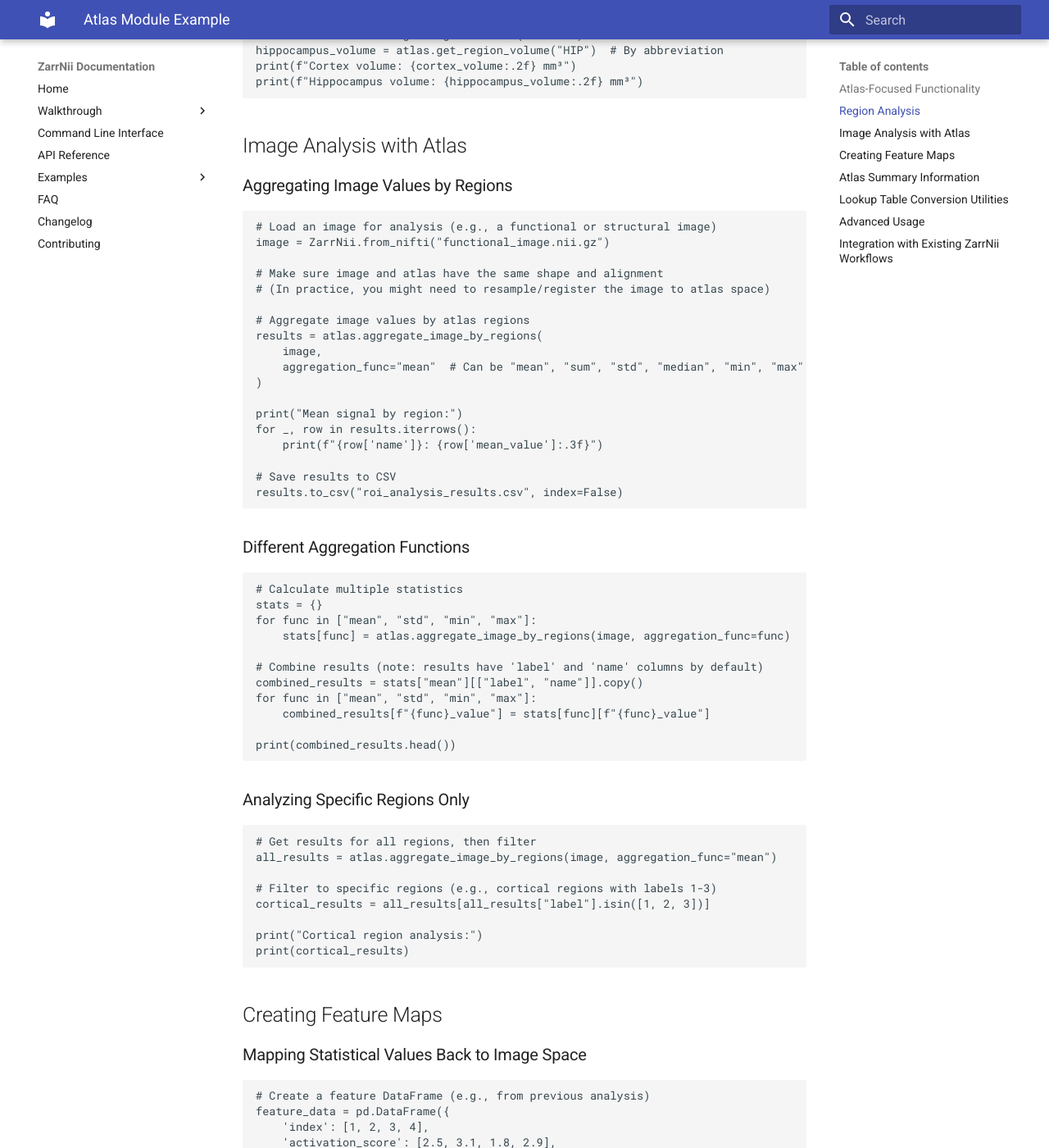
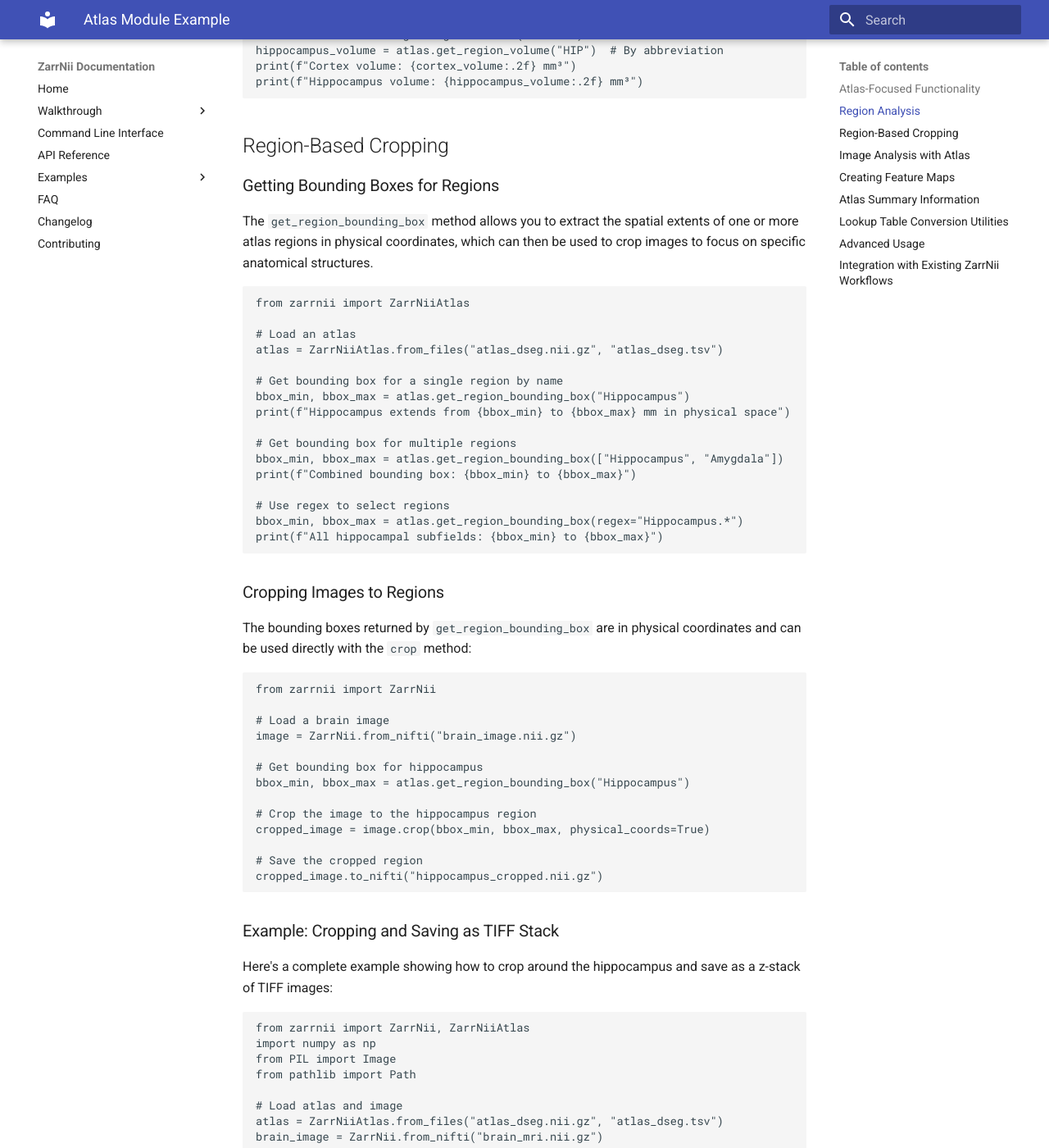
Before and after one commit to khanlab/zarrnii, an MkDocs documentation site: the page built from docs/examples/atlas_example.md, in a window 1280 px wide and 1400 px high, scrolled down 4140 px. Shown: the whole window at 82% size. Built offline with MkDocs 1.6.1 and Material for MkDocs 9.7.7, drawn with Linux system fonts in a browser that asks for light colours; some of the changed text lies outside the part shown.

Commit message:
Add documentation and examples for region-based cropping
Co-authored-by: akhanf <11492701+akhanf@users.noreply.github.com>

````diff
--- a/docs/examples/atlas_example.md
+++ b/docs/examples/atlas_example.md
@@ -209,6 +209,131 @@ print(f"Cortex volume: {cortex_volume:.2f} mm³")
 print(f"Hippocampus volume: {hippocampus_volume:.2f} mm³")
 ```
 
+## Region-Based Cropping
+
+### Getting Bounding Boxes for Regions
+
+The `get_region_bounding_box` method allows you to extract the spatial extents of one or more atlas regions in physical coordinates, which can then be used to crop images to focus on specific anatomical structures.
+
+```python
+from zarrnii import ZarrNiiAtlas
+
+# Load an atlas
+atlas = ZarrNiiAtlas.from_files("atlas_dseg.nii.gz", "atlas_dseg.tsv")
+
+# Get bounding box for a single region by name
+bbox_min, bbox_max = atlas.get_region_bounding_box("Hippocampus")
+print(f"Hippocampus extends from {bbox_min} to {bbox_max} mm in physical space")
+
+# Get bounding box for multiple regions
+bbox_min, bbox_max = atlas.get_region_bounding_box(["Hippocampus", "Amygdala"])
+print(f"Combined bounding box: {bbox_min} to {bbox_max}")
+
+# Use regex to select regions
+bbox_min, bbox_max = atlas.get_region_bounding_box(regex="Hippocampus.*")
+print(f"All hippocampal subfields: {bbox_min} to {bbox_max}")
+```
+
+### Cropping Images to Regions
+
+The bounding boxes returned by `get_region_bounding_box` are in physical coordinates and can be used directly with the `crop` method:
+
+```python
+from zarrnii import ZarrNii
+
+# Load a brain image
+image = ZarrNii.from_nifti("brain_image.nii.gz")
+
+# Get bounding box for hippocampus
+bbox_min, bbox_max = atlas.get_region_bounding_box("Hippocampus")
+
+# Crop the image to the hippocampus region
+cropped_image = image.crop(bbox_min, bbox_max, physical_coords=True)
+
+# Save the cropped region
+cropped_image.to_nifti("hippocampus_cropped.nii.gz")
+```
+
+### Example: Cropping and Saving as TIFF Stack
+
+Here's a complete example showing how to crop around the hippocampus and save as a z-stack of TIFF images:
+
+```python
+from zarrnii import ZarrNii, ZarrNiiAtlas
+import numpy as np
+from PIL import Image
+from pathlib import Path
+
+# Load atlas and image
+atlas = ZarrNiiAtlas.from_files("atlas_dseg.nii.gz", "atlas_dseg.tsv")
+brain_image = ZarrNii.from_nifti("brain_mri.nii.gz")
+
+# Get bounding box for hippocampus (or use regex for bilateral hippocampi)
+bbox_min, bbox_max = atlas.get_region_bounding_box(regex="[Hh]ippocampus.*")
+
+# Crop both the atlas and the image
+cropped_atlas = atlas.crop(bbox_min, bbox_max, physical_coords=True)
+cropped_image = brain_image.crop(bbox_min, bbox_max, physical_coords=True)
+
+# Get the data (compute if dask array)
+image_data = cropped_image.data
+if hasattr(image_data, "compute"):
+    image_data = image_data.compute()
+
+# Create output directory
+output_dir = Path("hippocampus_slices")
+output_dir.mkdir(exist_ok=True)
+
+# Save each z-slice as a TIFF
+# Handle different axes orders (CZYX or CXYZ)
+if cropped_image.axes_order == "ZYX":
+    # Data is (C, Z, Y, X)
+    channel_idx = 0 if image_data.ndim == 4 else None
+    for z_idx in range(image_data.shape[1] if channel_idx is not None else image_data.shape[0]):
+        if channel_idx is not None:
+            slice_data = image_data[channel_idx, z_idx, :, :]
+        else:
+            slice_data = image_data[z_idx, :, :]
+
+        # Normalize to 0-255 for TIFF
+        slice_normalized = ((slice_data - slice_data.min()) /
+                           (slice_data.max() - slice_data.min()) * 255).astype(np.uint8)
+
+        # Save as TIFF
+        img = Image.fromarray(slice_normalized)
+        img.save(output_dir / f"hippocampus_z{z_idx:03d}.tif")
+
+print(f"Saved {image_data.shape[1 if channel_idx is not None else 0]} slices to {output_dir}")
+```
+
+### Cropping Multiple Regions
+
+You can easily create crops for multiple regions of interest:
+
+```python
+# Define regions of interest
+regions_of_interest = {
+    "hippocampus": "Hippocampus",
+    "amygdala": "Amygdala",
+    "cortical": "cortex.*",  # regex pattern
+}
+
+# Crop and save each region
+for region_name, region_pattern in regions_of_interest.items():
+    # Get bounding box (use regex if pattern contains special characters)
+    if any(char in region_pattern for char in ["*", ".", "[", "]"]):
+        bbox_min, bbox_max = atlas.get_region_bounding_box(regex=region_pattern)
+    else:
+        bbox_min, bbox_max = atlas.get_region_bounding_box(region_pattern)
+
+    # Crop image
+    cropped = brain_image.crop(bbox_min, bbox_max, physical_coords=True)
+
+    # Save
+    cropped.to_nifti(f"{region_name}_cropped.nii.gz")
+    print(f"Saved {region_name} crop: shape={cropped.shape}")
+```
+
 ## Image Analysis with Atlas
 
 ### Aggregating Image Values by Regions
````
